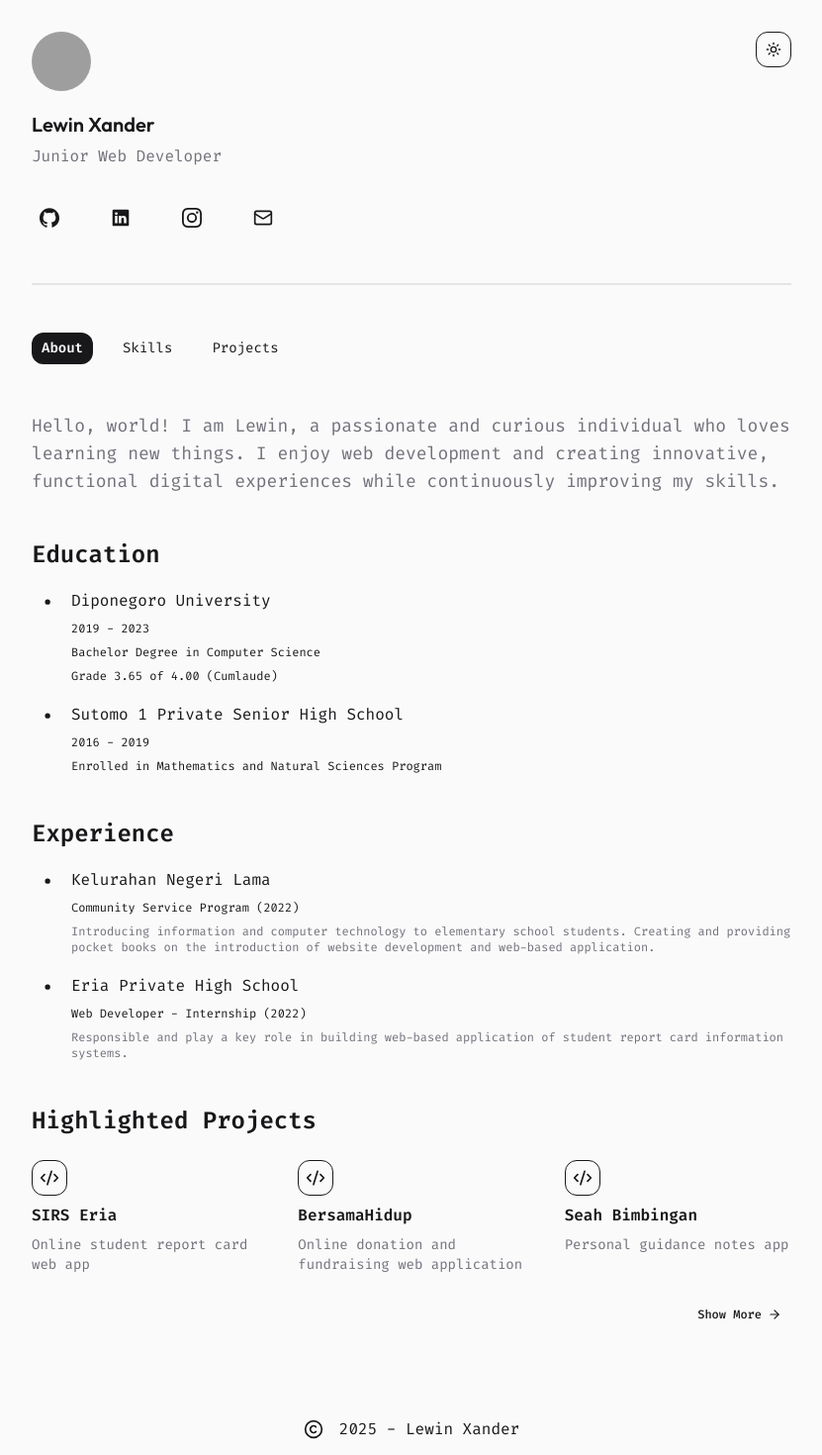
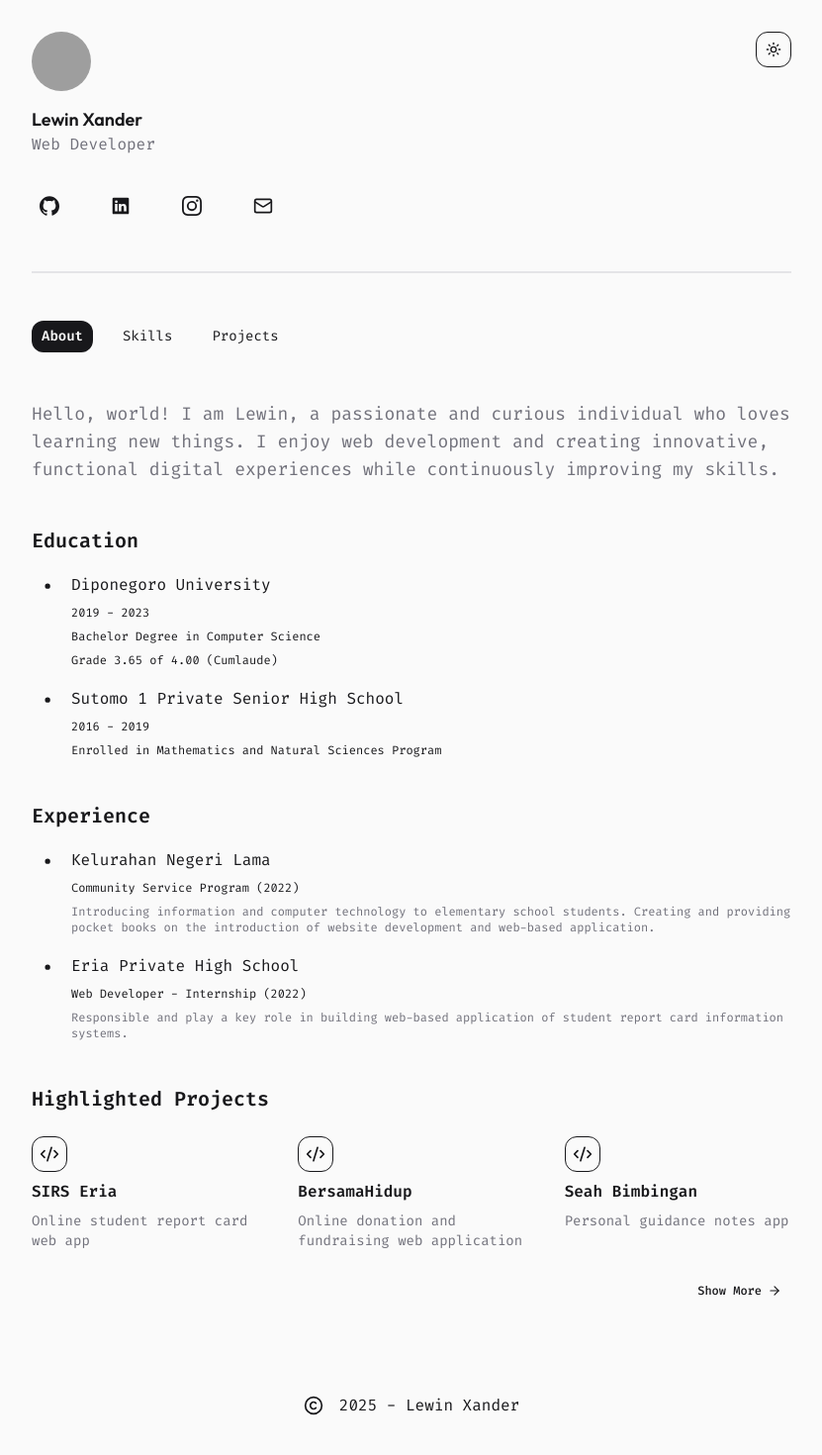
Before and after one commit to caclm10/new-portfolio, a Next.js app: page / in a window 1280 px wide. Shown: the top 1470 px of the page at 99% size, without its empty margins (224-1055 px from the left). Built offline with nearby package versions, Linux system fonts and the light colour scheme; grey boxes are pictures that could not be loaded.

Commit message:
fix: update some title size

```diff
--- a/app/(main)/layout.tsx
+++ b/app/(main)/layout.tsx
@@ -36,13 +36,11 @@ function MainLayout({ children }: React.PropsWithChildren) {
                             </div>
                         </div>
 
-                        <div className="flex flex-col gap-1.5">
-                            <h1 className="font-sans text-xl font-semibold">
+                        <div className="flex flex-col gap-1">
+                            <h1 className="font-sans text-lg leading-none font-semibold">
                                 Lewin Xander
                             </h1>
-                            <h2 className="text-on-muted">
-                                Junior Web Developer
-                            </h2>
+                            <h2 className="text-on-muted">Web Developer</h2>
                         </div>
                     </div>
 
--- a/features/portfolio/components/features.tsx
+++ b/features/portfolio/components/features.tsx
@@ -20,7 +20,7 @@ function FeaturesTitle({ className, ...props }: React.ComponentProps<"h3">) {
     return (
         <h3
             data-slot="features-title"
-            className={cn("text-2xl font-semibold", className)}
+            className={cn("text-xl font-semibold", className)}
             {...props}
         />
     );
--- a/features/portfolio/components/timeline.tsx
+++ b/features/portfolio/components/timeline.tsx
@@ -16,7 +16,7 @@ function TimelineTitle({ className, ...props }: React.ComponentProps<"h3">) {
     return (
         <h3
             data-slot="timeline-title"
-            className={cn("text-2xl font-semibold", className)}
+            className={cn("text-xl font-semibold", className)}
             {...props}
         />
     );
```
